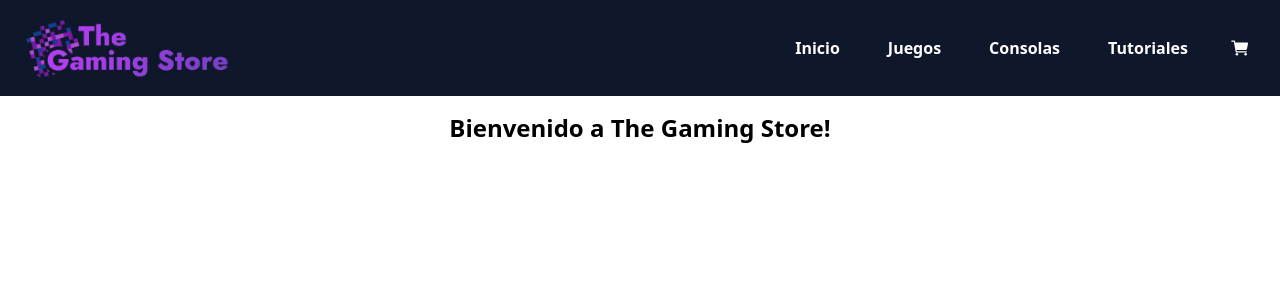
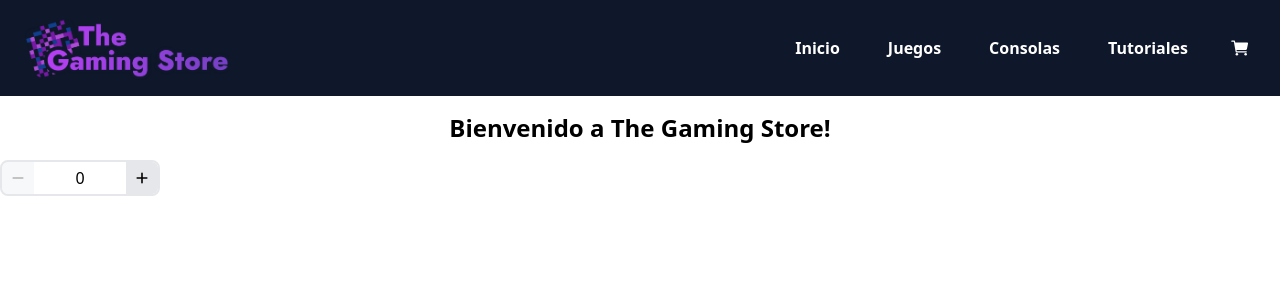
Before and after one commit to santi28/CoderHouser-GamingStore, a React (Create React App) app: page / in a window 1280 px wide. Shown: the top 300 px of the page. Built offline with nearby package versions, Linux system fonts and the light colour scheme.

Commit message:
feat: added counter component

```diff
--- a/package.json
+++ b/package.json
@@ -8,6 +8,7 @@
     "@testing-library/user-event": "^13.5.0",
     "react": "^18.2.0",
     "react-dom": "^18.2.0",
+    "react-icons": "^4.4.0",
     "react-scripts": "5.0.1",
     "web-vitals": "^2.1.4"
   },
--- a/src/App.js
+++ b/src/App.js
@@ -1,11 +1,17 @@
+import ItemCount from "./components/ItemCount";
 import ItemListContainer from "./components/ItemListContainer";
 import NavBar from "./components/NavBar";
 
 function App() {
+  const onAddHandler = (event) => {
+    console.log(`Contador en ${event}`)
+  }
+
   return (
     <div className="App">
       <NavBar />
       <ItemListContainer greeting="Bienvenido a The Gaming Store!" />
+      <ItemCount stock={5} onAdd={(event) => onAddHandler(event)}/>
     </div>
   );
 }
--- a/src/components/CardWidget.jsx
+++ b/src/components/CardWidget.jsx
@@ -1,7 +1,7 @@
 function CartWidget() {
   return(
     <button
-      class="h-full aspect-square p-2 rounded-full hover:bg-slate-100 hover:text-slate-900 flex justify-center items-center text-xl">
+      className="flex items-center justify-center h-full p-2 text-xl rounded-full aspect-square hover:bg-slate-100 hover:text-slate-900">
       <svg xmlns="http://www.w3.org/2000/svg" width="1em" height="1em" preserveAspectRatio="xMidYMid meet" viewBox="0 0 512 512"><circle cx="176" cy="416" r="32" fill="currentColor"/><circle cx="400" cy="416" r="32" fill="currentColor"/><path fill="currentColor" d="M456.8 120.78a23.92 23.92 0 0 0-18.56-8.78H133.89l-6.13-34.78A16 16 0 0 0 112 64H48a16 16 0 0 0 0 32h50.58l45.66 258.78A16 16 0 0 0 160 368h256a16 16 0 0 0 0-32H173.42l-5.64-32h241.66A24.07 24.07 0 0 0 433 284.71l28.8-144a24 24 0 0 0-5-19.93Z"/></svg>
     </button>
   )
--- /dev/null
+++ b/src/components/ItemCount.jsx
@@ -0,0 +1,35 @@
+import { useState } from "react";
+import { HiPlus, HiMinus } from "react-icons/hi";
+
+function ItemCount({ label, stock = 1, initial, onAdd }) {
+  const [counter, setCount] = useState(initial||0)
+
+  const addHandler = () => {
+    setCount(counter+1)
+    onAdd(counter + 1)
+  }
+
+  return (
+    <div>
+      <span>{ label }</span>
+      <div
+        className="flex items-center justify-center w-40 overflow-hidden border-2 rounded-lg">
+        <button
+          className="px-2 py-2 bg-gray-200 disabled:opacity-30"
+          disabled={counter <= 0}
+          onClick={() => setCount(counter-1)}>
+          <HiMinus/>
+        </button>
+        <span className="flex-1 text-center select-none">{counter}</span>
+        <button
+          className="px-2 py-2 bg-gray-200 disabled:opacity-30"
+          disabled={counter >= stock}
+          onClick={() => addHandler()}>
+          <HiPlus/>
+        </button>
+      </div>
+    </div>
+  )
+}
+
+export default ItemCount;
```
Also changed, not shown: 1 other file (tests, documents, lock files or other folders).
